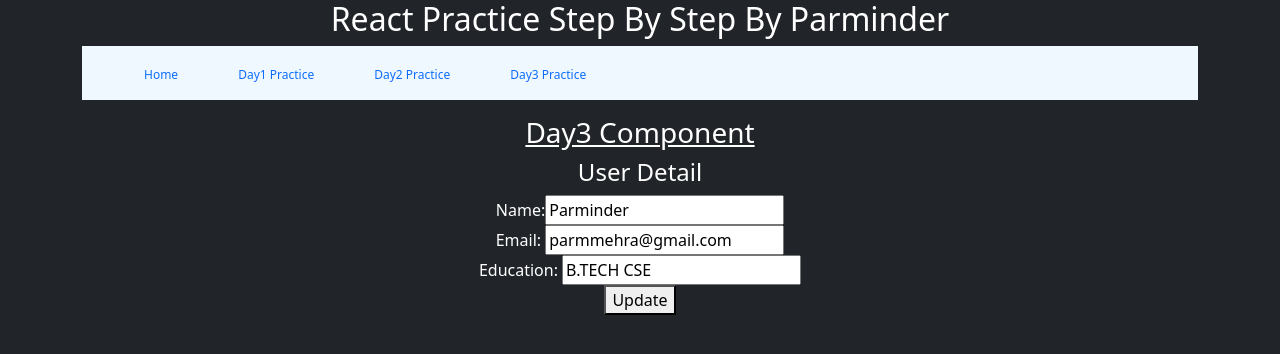
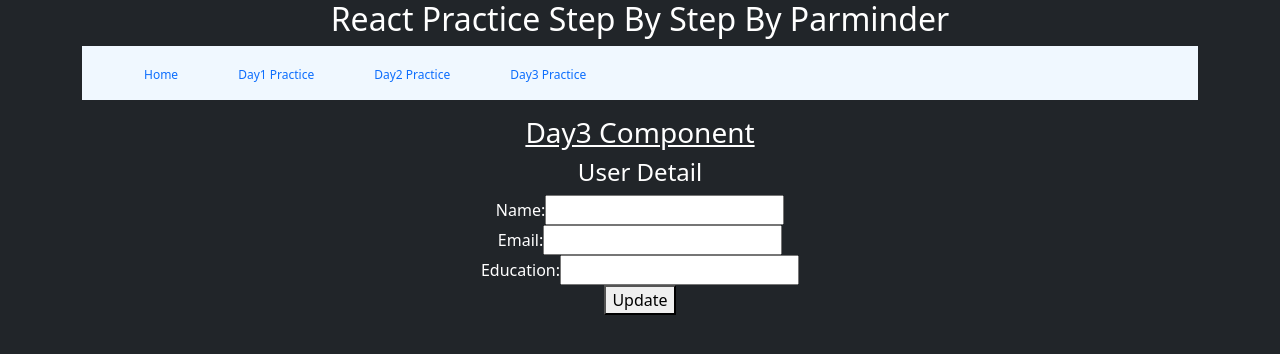
Before and after one commit to parminderdev/React-practice, a React (Create React App) app: page /day3 in a window 1280 px wide. Shown: the top 354 px of the page. Built offline with nearby package versions, Linux system fonts and the light colour scheme.

Commit message:
Getting the value from form field using Query selector

```diff
--- a/src/components/Day3.jsx
+++ b/src/components/Day3.jsx
@@ -9,7 +9,10 @@ export default class Day3 extends React.Component {
     };
   }
   updateDetail = () => {
-    this.setState({ Name: "Demo", Email: "demo@demo.com", Edu: "CSE" });
+    let idanme = document.querySelector("#name").value;
+    let idemail = document.querySelector("#email").value;
+    let idedv = document.querySelector("#edu").value;
+    this.setState({ Name: idanme, Email: idemail, Edu: idedv });
   };
   render() {
     return (
@@ -18,15 +21,23 @@ export default class Day3 extends React.Component {
         <h4>User Detail</h4>
         <p>
           <span>
-            Name:<input type="text" value={this.state.Name}></input>
+            Name:
+            <input
+              id="name"
+              type="text"
+              onChange={this.updateDetail}
+              value=""
+            ></input>
             <br></br>
           </span>
           <span>
-            Email: <input type="text" value={this.state.Email}></input>
+            Email:
+            <input id="email" type="text" value=""></input>
             <br></br>
           </span>
           <span>
-            Education: <input type="text" value={this.state.Edu}></input>
+            Education:
+            <input id="edu" type="text" value=""></input>
             <br></br>
           </span>
           <span>
```
